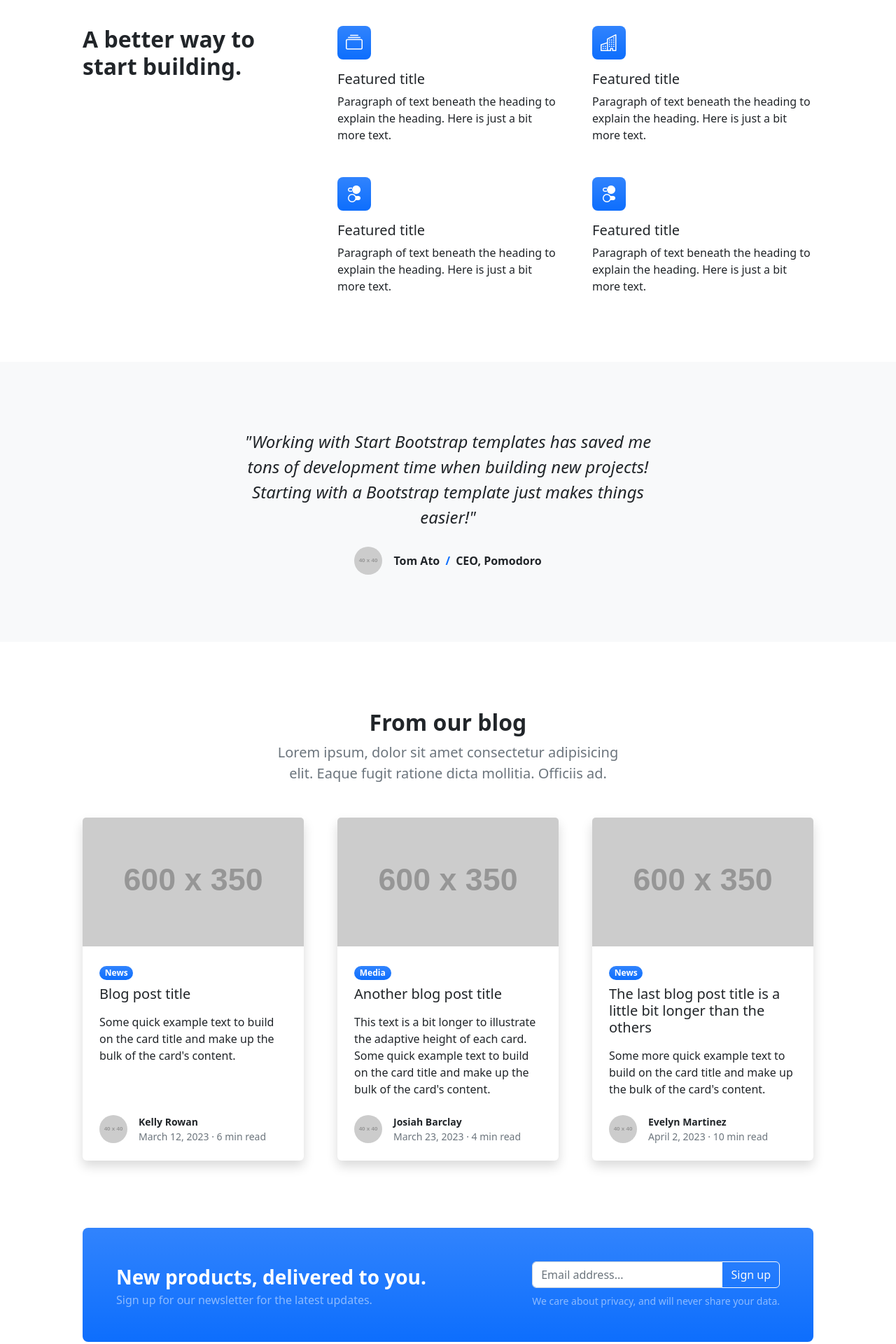
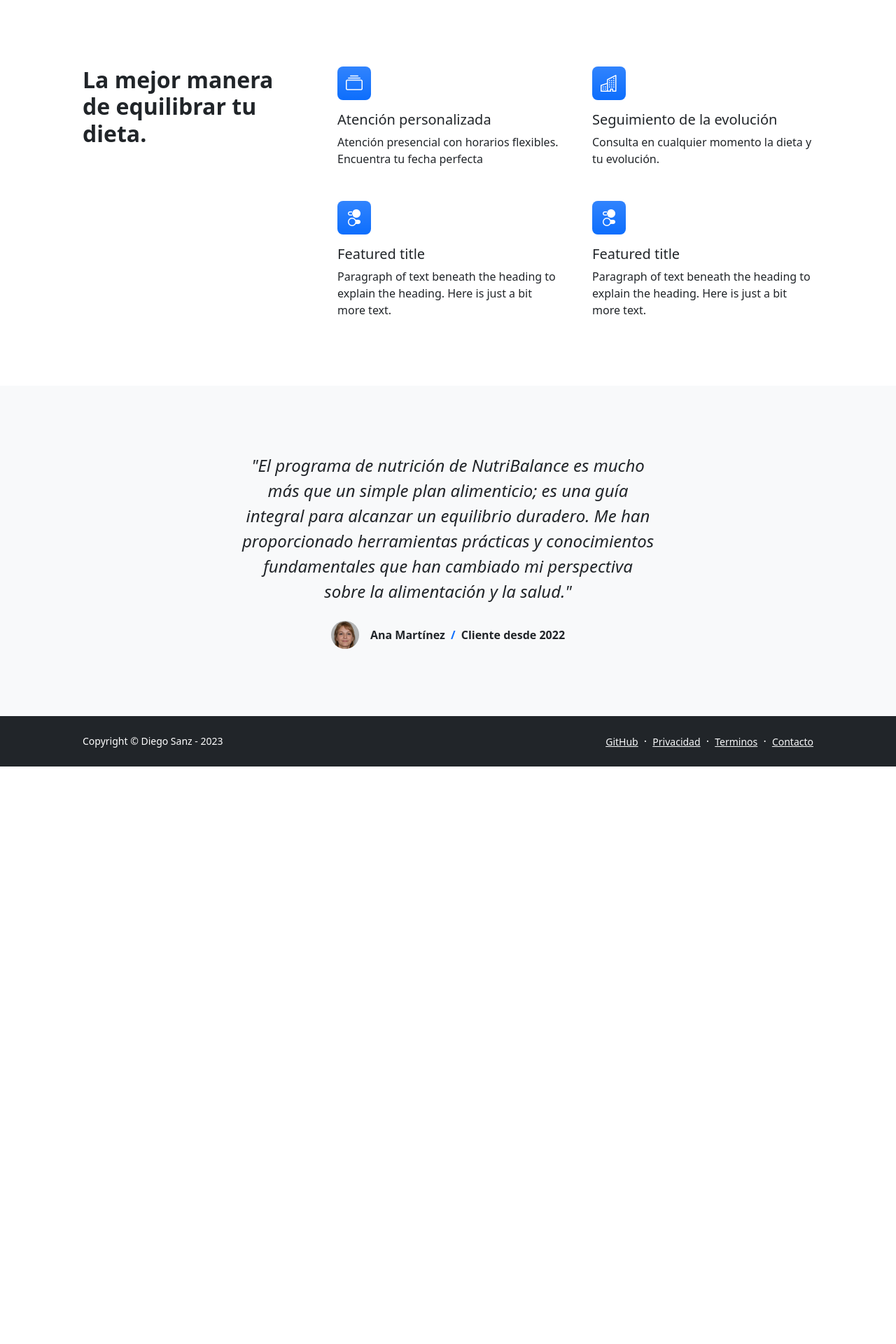
Before and after one commit to ElDigoXD/ingenieria-web, a Django app: page /es/ in a window 1280 px wide. Shown: the part 592-2512 px from the top of the page at 70% size. After the commit the page ends 1687 px from the top, so only its background shows below. Run offline with Django 5.2, Linux system fonts and the light colour scheme; some libraries are stand-ins or nearby versions.

Commit message:
Avance en las páginas de contacto y home

```diff
--- a/IW/templates/base.html
+++ b/IW/templates/base.html
@@ -26,6 +26,9 @@
   <script src="{% static 'js/scripts.js' %}" defer></script>
 
   <script src="{% static 'js/htmx.min.js' %}" defer></script>
+
+  {% block style %}{% endblock style %}
+
   {% django_htmx_script %}
 </head>
 
@@ -34,7 +37,7 @@
     <!-- Navigation -->
     <nav class="navbar navbar-expand-lg navbar-dark bg-dark">
       <div class="container px-5">
-        <a class="navbar-brand" href="{% url 'home' %}">Start Bootstrap</a>
+        <a class="navbar-brand" href="{% url 'home' %}">NutriBalance</a>
         <button class="navbar-toggler" type="button" data-bs-toggle="collapse"
                 data-bs-target="#navbarSupportedContent" aria-controls="navbarSupportedContent"
                 aria-expanded="false" aria-label="Toggle navigation"><span
@@ -42,11 +45,11 @@
         <div class="collapse navbar-collapse" id="navbarSupportedContent">
           <ul class="navbar-nav ms-auto mb-2 mb-lg-0">
             <li class="nav-item"><a class="nav-link" href="{% url 'home' %}">Home</a></li>
-            <li class="nav-item"><a class="nav-link" href="#about.html">About</a></li>
-            <li class="nav-item"><a class="nav-link" href="{% url 'contact' %}">Contact</a></li>
-            <li class="nav-item"><a class="nav-link" href="#pricing.html">Pricing</a></li>
-            <li class="nav-item"><a class="nav-link" href="#faq.html">FAQ</a></li>
-            <li class="nav-item dropdown">
+            <li class="nav-item"><a class="nav-link" href="{% url 'about' %}">{% trans 'Quienes Somos' %}</a></li>
+            <li class="nav-item"><a class="nav-link" href="{% url 'contact' %}">{% trans 'Contacto' %}</a></li>
+            <li class="nav-item visually-hidden"><a class="nav-link" href="#pricing.html">Pricing</a></li>
+            <li class="nav-item visually-hidden"><a class="nav-link" href="#faq.html">FAQ</a></li>
+            <li class="nav-item dropdown visually-hidden">
               <a class="nav-link dropdown-toggle" id="navbarDropdownBlog" href="#" role="button"
                  data-bs-toggle="dropdown" aria-expanded="false">Blog</a>
               <ul class="dropdown-menu dropdown-menu-end" aria-labelledby="navbarDropdownBlog">
@@ -54,7 +57,7 @@
                 <li><a class="dropdown-item" href="#blog-post.html">Blog Post</a></li>
               </ul>
             </li>
-            <li class="nav-item dropdown">
+            <li class="nav-item dropdown visually-hidden">
               <a class="nav-link dropdown-toggle" id="navbarDropdownPortfolio" href="#" role="button"
                  data-bs-toggle="dropdown" aria-expanded="false">Portfolio</a>
               <ul class="dropdown-menu dropdown-menu-end" aria-labelledby="navbarDropdownPortfolio">
--- a/IW/templates/index.html
+++ b/IW/templates/index.html
@@ -1,61 +1,73 @@
 {% extends 'base.html' %}
 {% load i18n %}
+{% load static %}
 
 
 {% block title %}
-  {% trans 'Titulo de prueba' %}
+  NutriBalance
 {% endblock title %}
+
+
+{% block style %}
+<style>
+  .noisy-gradient {
+    background: linear-gradient(45deg, #3498db99, #2ecc7199), url(https://grainy-gradients.vercel.app/noise.svg); /* Change colors as needed */
+  }
+</style>
+{% endblock style %}
+
 
 {% block main %}
   <main>
     <!-- Header -->
-    <header class="bg-dark py-5">
+    <header class="bg-dark py-5 noisy-gradient">
       <div class="container px-5">
         <div class="row gx-5 align-items-center justify-content-center">
           <div class="col-lg-8 col-xl-7 col-xxl-6">
             <div class="my-5 text-center text-xl-start">
-              <h1 class="display-5 fw-bolder text-white mb-2">A Bootstrap 5 template for modern businesses</h1>
-              <p class="lead fw-normal text-white-50 mb-4">Quickly design and customize responsive mobile-first sites with Bootstrap, the world’s most popular front-end open source toolkit!</p>
+              <h1 class="display-5 fw-bolder text-white mb-2">{% trans 'Encuentra el equilibrio perfecto para tu bienestar' %}</h1>
+              <p class="lead fw-normal text-white mb-4">{% trans 'Estamos comprometidos a proporcionarte las herramientas y el conocimiento necesario para transformar tus hábitos alimenticios y alcanzar una vida plena en equilibrio.' %}</p>
               <div class="d-grid gap-3 d-sm-flex justify-content-sm-center justify-content-xl-start">
-                <a class="btn btn-primary btn-lg px-4 me-sm-3" href="#features">Get Started</a>
-                <a class="btn btn-outline-light btn-lg px-4" href="#!">Learn More</a>
+                <a class="btn btn-primary btn-lg px-4 me-sm-3 shadow " href="{% url 'contact' %}">{% trans 'Contactar' %}</a>
+                <a class="btn btn-outline-light btn-lg px-4 shadow " href="#{% trans 'Más_Información' %}">{% trans 'Más Información' %}</a>
               </div>
             </div>
           </div>
           <div class="col-xl-5 col-xxl-6 d-none d-xl-block text-center">
-            <img class="img-fluid rounded-3 my-5" src="https://dummyimage.com/600x400/343a40/6c757d" alt="..." />
+            {% comment %} https://www.pexels.com/photo/food-woman-coffee-relaxation-8845076/ {% endcomment %}
+            <img class="img-fluid rounded-3 my-5" src="{% static 'img/home-stock.jpg' %}" alt="..." />
           </div>
         </div>
       </div>
     </header>
     <!-- Features section -->
-    <section class="py-5" id="features">
+    <section class="py-5" id="{% trans 'Más_Información' %}">
       <div class="container px-5 my-5">
         <div class="row gx-5">
           <div class="col-lg-4 mb-5 mb-lg-0">
-            <h2 class="fw-bolder mb-0">A better way to start building.</h2>
+            <h2 class="fw-bolder mb-0">{% trans 'La mejor manera de equilibrar tu dieta.' %}</h2>
           </div>
           <div class="col-lg-8">
             <div class="row gx-5 row-cols-1 row-cols-md-2">
               <div class="col mb-5 h-100">
                 <div class="feature bg-primary bg-gradient text-white rounded-3 mb-3">
-                  <i class="bi bi-collection"></i>
+                  <i class="bi bi-collection"></i><!-- TODO: cambiar iconos -->
                 </div>
-                <h2 class="h5">Featured title</h2>
-                <p class="mb-0">Paragraph of text beneath the heading to explain the heading. Here is just a bit more text.</p>
+                <h2 class="h5">{% trans 'Atención personalizada' %}</h2>
+                <p class="mb-0">{% trans 'Atención presencial con horarios flexibles. Encuentra tu fecha perfecta' %}</p>
               </div>
               <div class="col mb-5 h-100">
                 <div class="feature bg-primary bg-gradient text-white rounded-3 mb-3">
                   <i class="bi bi-building"></i>
                 </div>
-                <h2 class="h5">Featured title</h2>
-                <p class="mb-0">Paragraph of text beneath the heading to explain the heading. Here is just a bit more text.</p>
+                <h2 class="h5">{% trans 'Seguimiento de la evolución' %}</h2>
+                <p class="mb-0">{% trans 'Consulta en cualquier momento la dieta y tu evolución.' %}</p>
               </div>
               <div class="col mb-5 mb-md-0 h-100">
                 <div class="feature bg-primary bg-gradient text-white rounded-3 mb-3">
                   <i class="bi bi-toggles2"></i>
                 </div>
-                <h2 class="h5">Featured title</h2>
+                <h2 class="h5">Featured title</h2> <!-- TODO: cambiar placeholders -->
                 <p class="mb-0">Paragraph of text beneath the heading to explain the heading. Here is just a bit more text.</p>
               </div>
               <div class="col h-100">
@@ -76,13 +88,13 @@
         <div class="row gx-5 justify-content-center">
           <div class="col-lg-10 col-xl-7">
             <div class="text-center">
-              <div class="fs-4 mb-4 fst-italic">"Working with Start Bootstrap templates has saved me tons of development time when building new projects! Starting with a Bootstrap template just makes things easier!"</div>
+              <div class="fs-4 mb-4 fst-italic">{% trans '"El programa de nutrición de NutriBalance es mucho más que un simple plan alimenticio; es una guía integral para alcanzar un equilibrio duradero. Me han proporcionado herramientas prácticas y conocimientos fundamentales que han cambiado mi perspectiva sobre la alimentación y la salud."' %}</div>
               <div class="d-flex align-items-center justify-content-center">
-                <img class="rounded-circle me-3" src="https://dummyimage.com/40x40/ced4da/6c757d" alt="..." />
+                <img class="rounded-circle me-3" src="{% static '/img/review.jpg' %}" height="40px" alt="..." />
                 <div class="fw-bold">
-                  Tom Ato
+                  Ana Martínez
                   <span class="fw-bold text-primary mx-1">/</span>
-                  CEO, Pomodoro
+                  Cliente desde 2022
                 </div>
               </div>
             </div>
@@ -90,99 +102,5 @@
         </div>
       </div>
     </div>
-    <!-- Blog preview section -->
-    <section class="py-5">
-      <div class="container px-5 my-5">
-        <div class="row gx-5 justify-content-center">
-          <div class="col-lg-8 col-xl-6">
-            <div class="text-center">
-              <h2 class="fw-bolder">From our blog</h2>
-              <p class="lead fw-normal text-muted mb-5">Lorem ipsum, dolor sit amet consectetur adipisicing elit. Eaque fugit ratione dicta mollitia. Officiis ad.</p>
-            </div>
-          </div>
-        </div>
-        <div class="row gx-5">
-          <div class="col-lg-4 mb-5">
-            <div class="card h-100 shadow border-0">
-              <img class="card-img-top" src="https://dummyimage.com/600x350/ced4da/6c757d" alt="..." />
-              <div class="card-body p-4">
-                <div class="badge bg-primary bg-gradient rounded-pill mb-2">News</div>
-                <a class="text-decoration-none link-dark stretched-link" href="#!"><h5 class="card-title mb-3">Blog post title</h5></a>
-                <p class="card-text mb-0">Some quick example text to build on the card title and make up the bulk of the card's content.</p>
-              </div>
-              <div class="card-footer p-4 pt-0 bg-transparent border-top-0">
-                <div class="d-flex align-items-end justify-content-between">
-                  <div class="d-flex align-items-center">
-                    <img class="rounded-circle me-3" src="https://dummyimage.com/40x40/ced4da/6c757d" alt="..." />
-                    <div class="small">
-                      <div class="fw-bold">Kelly Rowan</div>
-                      <div class="text-muted">March 12, 2023 &middot; 6 min read</div>
-                    </div>
-                  </div>
-                </div>
-              </div>
-            </div>
-          </div>
-          <div class="col-lg-4 mb-5">
-            <div class="card h-100 shadow border-0">
-              <img class="card-img-top" src="https://dummyimage.com/600x350/adb5bd/495057" alt="..." />
-              <div class="card-body p-4">
-                <div class="badge bg-primary bg-gradient rounded-pill mb-2">Media</div>
-                <a class="text-decoration-none link-dark stretched-link" href="#!"><h5 class="card-title mb-3">Another blog post title</h5></a>
-                <p class="card-text mb-0">This text is a bit longer to illustrate the adaptive height of each card. Some quick example text to build on the card title and make up the bulk of the card's content.</p>
-              </div>
-              <div class="card-footer p-4 pt-0 bg-transparent border-top-0">
-                <div class="d-flex align-items-end justify-content-between">
-                  <div class="d-flex align-items-center">
-                    <img class="rounded-circle me-3" src="https://dummyimage.com/40x40/ced4da/6c757d" alt="..." />
-                    <div class="small">
-                      <div class="fw-bold">Josiah Barclay</div>
-                      <div class="text-muted">March 23, 2023 &middot; 4 min read</div>
-                    </div>
-                  </div>
-                </div>
-              </div>
-            </div>
-          </div>
-          <div class="col-lg-4 mb-5">
-            <div class="card h-100 shadow border-0">
-              <img class="card-img-top" src="https://dummyimage.com/600x350/6c757d/343a40" alt="..." />
-              <div class="card-body p-4">
-                <div class="badge bg-primary bg-gradient rounded-pill mb-2">News</div>
-                <a class="text-decoration-none link-dark stretched-link" href="#!"><h5 class="card-title mb-3">The last blog post title is a little bit longer than the others</h5></a>
-                <p class="card-text mb-0">Some more quick example text to build on the card title and make up the bulk of the card's content.</p>
-              </div>
-              <div class="card-footer p-4 pt-0 bg-transparent border-top-0">
-                <div class="d-flex align-items-end justify-content-between">
-                  <div class="d-flex align-items-center">
-                    <img class="rounded-circle me-3" src="https://dummyimage.com/40x40/ced4da/6c757d" alt="..." />
-                    <div class="small">
-                      <div class="fw-bold">Evelyn Martinez</div>
-                      <div class="text-muted">April 2, 2023 &middot; 10 min read</div>
-                    </div>
-                  </div>
-                </div>
-              </div>
-            </div>
-          </div>
-        </div>
-        <!-- Call to action -->
-        <aside class="bg-primary bg-gradient rounded-3 p-4 p-sm-5 mt-5">
-          <div class="d-flex align-items-center justify-content-between flex-column flex-xl-row text-center text-xl-start">
-            <div class="mb-4 mb-xl-0">
-              <div class="fs-3 fw-bold text-white">New products, delivered to you.</div>
-              <div class="text-white-50">Sign up for our newsletter for the latest updates.</div>
-            </div>
-            <div class="ms-xl-4">
-              <div class="input-group mb-2">
-                <input class="form-control" type="text" placeholder="Email address..." aria-label="Email address..." aria-describedby="button-newsletter" />
-                <button class="btn btn-outline-light" id="button-newsletter" type="button">Sign up</button>
-              </div>
-              <div class="small text-white-50">We care about privacy, and will never share your data.</div>
-            </div>
-          </div>
-        </aside>
-      </div>
-    </section>
   </main>
 {% endblock main %}
```
Also changed, not shown: IW/templates/contact-form-response.html (+5 -2 lines), IW/templates/contact.html (+14 -16 lines), IW/static/img/home-stock.jpg (added), IW/static/img/review.jpg (added).
